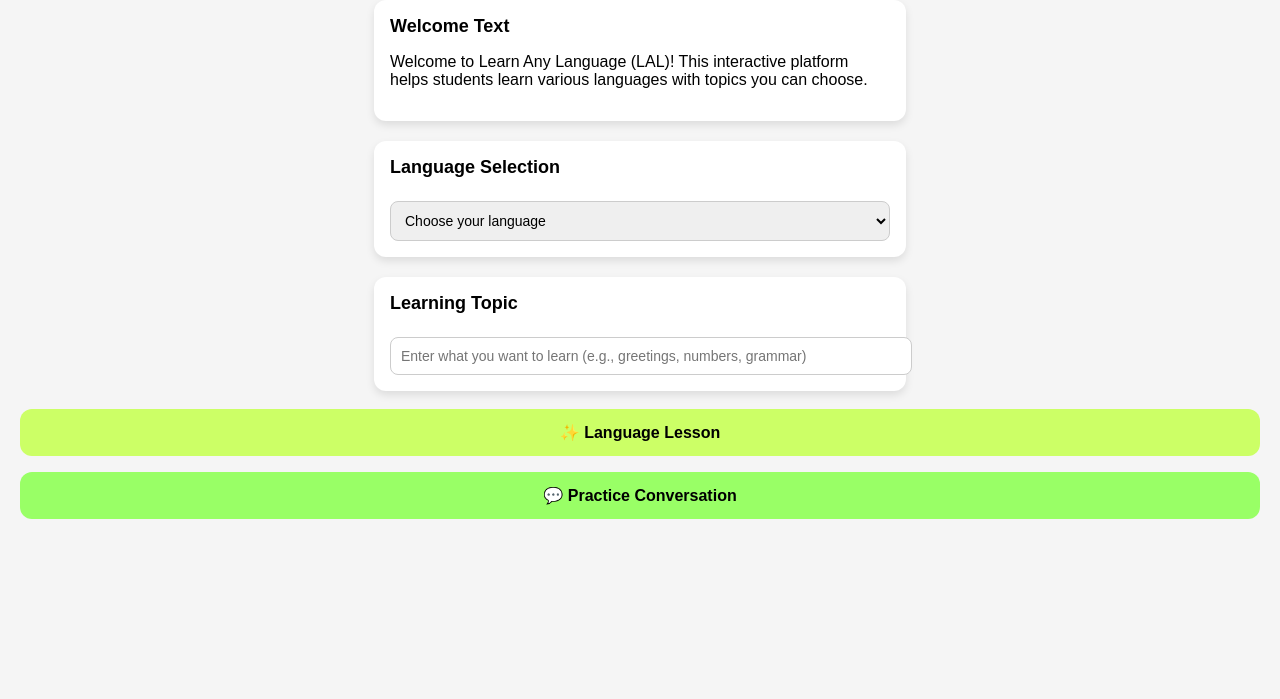
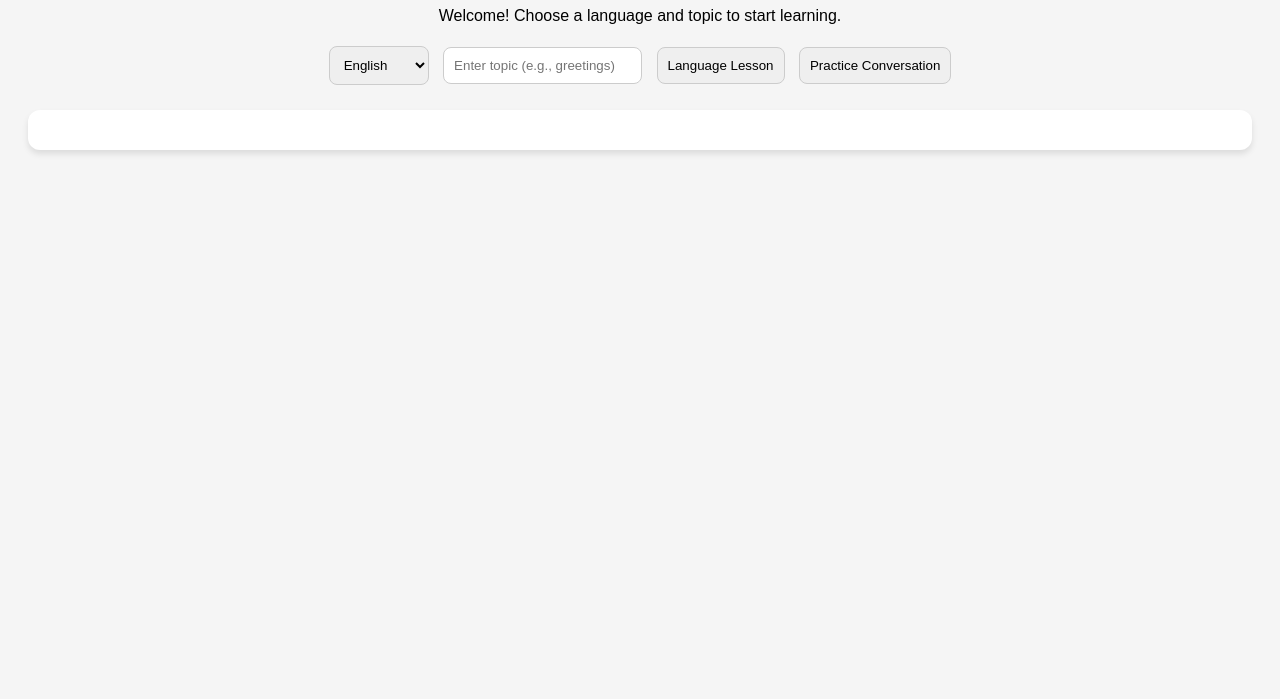
Before and after one commit to radityariz13/radityariz13.github.io, a plain HTML site: page index.html in a window 1280 px wide. Shown: the part 101-800 px from the top of the page. Drawn offline with Linux system fonts and the light colour scheme.

Commit message:
index.html

```diff
--- a/index.html
+++ b/index.html
@@ -1,142 +1,112 @@
 <!DOCTYPE html>
 <html lang="en">
 <head>
-  <meta charset="UTF-8" />
-  <meta name="viewport" content="width=device-width, initial-scale=1.0" />
+  <meta charset="UTF-8">
+  <meta name="viewport" content="width=device-width, initial-scale=1.0">
   <title>Learn Any Language (LAL)</title>
   <style>
     body {
       font-family: Arial, sans-serif;
       background: #f5f5f5;
-      margin: 0;
+      text-align: center;
       padding: 20px;
-      display: flex;
-      flex-direction: column;
-      align-items: center;
     }
     h1 {
-      font-size: 28px;
-      margin-bottom: 20px;
+      color: #333;
     }
-    .card {
-      background: white;
-      border-radius: 12px;
-      box-shadow: 0 4px 8px rgba(0,0,0,0.1);
-      padding: 16px;
-      margin: 10px 0;
-      width: 90%;
-      max-width: 500px;
+    select, input, button {
+      padding: 10px;
+      margin: 5px;
+      border-radius: 8px;
+      border: 1px solid #ccc;
     }
-    .card h2 {
-      margin-top: 0;
-      font-size: 18px;
-    }
-    select, input {
-      width: 100%;
-      padding: 10px;
-      margin-top: 8px;
-      border: 1px solid #ccc;
-      border-radius: 8px;
-      font-size: 14px;
-    }
-    .button {
-      display: block;
-      width: 100%;
-      padding: 14px;
-      margin: 8px 0;
-      font-size: 16px;
-      font-weight: bold;
-      border: none;
-      border-radius: 12px;
-      cursor: pointer;
-      transition: 0.2s;
-    }
-    .lesson-btn {
-      background: #ccff66;
-    }
-    .lesson-btn:hover {
-      background: #b3ff4d;
-    }
-    .practice-btn {
-      background: #99ff66;
-    }
-    .practice-btn:hover {
-      background: #80ff4d;
-    }
-    .output {
+    #lesson, #chat {
       margin-top: 20px;
       background: white;
-      padding: 16px;
+      padding: 20px;
       border-radius: 12px;
-      box-shadow: 0 4px 8px rgba(0,0,0,0.1);
-      width: 90%;
-      max-width: 500px;
+      box-shadow: 0 4px 6px rgba(0,0,0,0.1);
+    }
+    #chatBox {
+      height: 200px;
+      overflow-y: auto;
+      border: 1px solid #ddd;
+      padding: 10px;
+      text-align: left;
+      margin-bottom: 10px;
+    }
+    .user {
+      color: blue;
+    }
+    .bot {
+      color: green;
     }
   </style>
 </head>
 <body>
 
   <h1>Learn Any Language (LAL)</h1>
+  <p>Welcome! Choose a language and topic to start learning.</p>
 
-  <!-- Welcome Text -->
-  <div class="card">
-    <h2>Welcome Text</h2>
-    <p>
-      Welcome to Learn Any Language (LAL)! This interactive platform helps students
-      learn various languages with topics you can choose.
-    </p>
+  <select id="language">
+    <option value="English">English</option>
+    <option value="Japanese">Japanese</option>
+    <option value="Spanish">Spanish</option>
+  </select>
+
+  <input type="text" id="topic" placeholder="Enter topic (e.g., greetings)">
+  <button onclick="showLesson()">Language Lesson</button>
+  <button onclick="startChat()">Practice Conversation</button>
+
+  <div id="lesson"></div>
+  <div id="chat" style="display:none;">
+    <h3>Practice Conversation</h3>
+    <div id="chatBox"></div>
+    <input type="text" id="userInput" placeholder="Type your message..." onkeypress="if(event.key==='Enter'){sendMessage()}">
+    <button onclick="sendMessage()">Send</button>
   </div>
-
-  <!-- Language Selection -->
-  <div class="card">
-    <h2>Language Selection</h2>
-    <select id="language">
-      <option value="">Choose your language</option>
-      <option>English</option>
-      <option>Japanese</option>
-      <option>Spanish</option>
-      <option>French</option>
-      <option>Dutch</option>
-      <option>Mandarin</option>
-      <option>Arabic</option>
-    </select>
-  </div>
-
-  <!-- Learning Topic -->
-  <div class="card">
-    <h2>Learning Topic</h2>
-    <input type="text" id="topic" placeholder="Enter what you want to learn (e.g., greetings, numbers, grammar)">
-  </div>
-
-  <!-- Buttons -->
-  <button class="button lesson-btn" onclick="showLesson()">✨ Language Lesson</button>
-  <button class="button practice-btn" onclick="showConversation()">💬 Practice Conversation</button>
-
-  <!-- Output -->
-  <div id="output" class="output" style="display:none;"></div>
 
   <script>
     function showLesson() {
-      const lang = document.getElementById("language").value;
-      const topic = document.getElementById("topic").value;
-      const output = document.getElementById("output");
+      const lang = document.getElementById('language').value;
+      const topic = document.getElementById('topic').value;
+      let content = "";
 
-      if (!lang || !topic) {
-        output.innerHTML = "<b>Please select a language and enter a topic.</b>";
+      if (lang === "English" && topic.toLowerCase() === "greetings") {
+        content = "Hello! → Hi!<br>Good Morning! → Morning!";
+      } else if (lang === "Japanese" && topic.toLowerCase() === "greetings") {
+        content = "こんにちは (Konnichiwa) → Hello<br>おはよう (Ohayou) → Good Morning";
+      } else if (lang === "Spanish" && topic.toLowerCase() === "greetings") {
+        content = "Hola → Hello<br>Buenos días → Good Morning";
       } else {
-        output.innerHTML = `<h3>Lesson Output:</h3>
-          <p>Here is your <b>${lang}</b> lesson about "<i>${topic}</i>".</p>`;
+        content = "Lesson not available for this topic yet.";
       }
-      output.style.display = "block";
+
+      document.getElementById('lesson').innerHTML = `<h3>${lang} - ${topic}</h3><p>${content}</p>`;
     }
 
-    function showConversation() {
-      const lang = document.getElementById("language").value;
-      const topic = document.getElementById("topic").value;
-      const output = document.getElementById("output");
+    function startChat() {
+      document.getElementById('chat').style.display = "block";
+      document.getElementById('chatBox').innerHTML = `<p class="bot"><b>LAL Bot:</b> Hi! Let's practice. Say something in ${document.getElementById('language').value}!</p>`;
+    }
 
-      if (!lang || !topic) {
-        output.innerHTML = "<b>Please select a language and enter a topic.</b>";
-      } else {
-        output.innerHTML = `<h3>Practice Conversation:</h3>
-          <p
+    function sendMessage() {
+      const input = document.getElementById('userInput').value;
+      if (!input) return;
+
+      const chatBox = document.getElementById('chatBox');
+      chatBox.innerHTML += `<p class="user"><b>You:</b> ${input}</p>`;
+
+      // Simulasi AI sederhana (bisa diganti OpenAI API)
+      let botReply = "I don’t understand yet. Try greetings like 'Hello'!";
+      if (input.toLowerCase().includes("hello")) botReply = "Hi there! How are you?";
+      if (input.toLowerCase().includes("hola")) botReply = "¡Hola! ¿Cómo estás?";
+      if (input.includes("こんにちは")) botReply = "こんにちは！元気ですか？";
+
+      chatBox.innerHTML += `<p class="bot"><b>LAL Bot:</b> ${botReply}</p>`;
+      chatBox.scrollTop = chatBox.scrollHeight;
+      document.getElementById('userInput').value = "";
+    }
+  </script>
+</body>
+</html>
```
